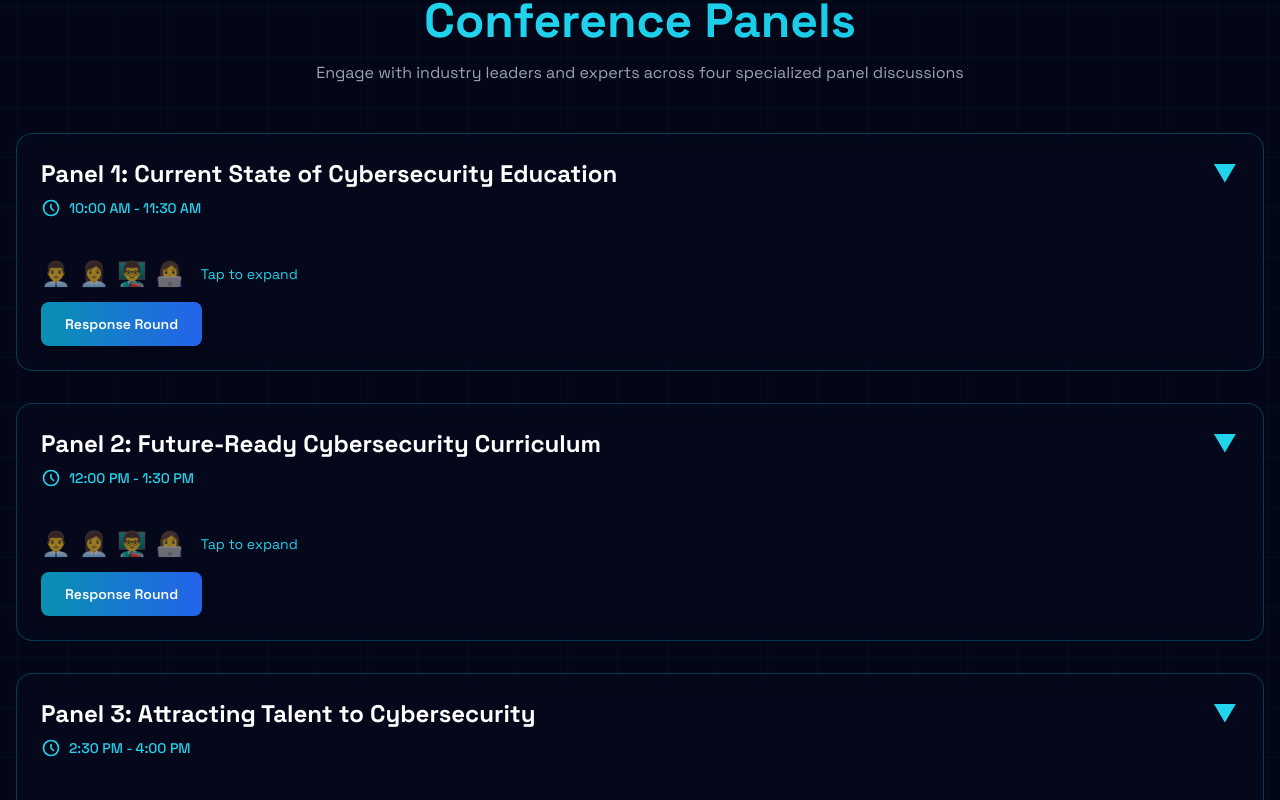
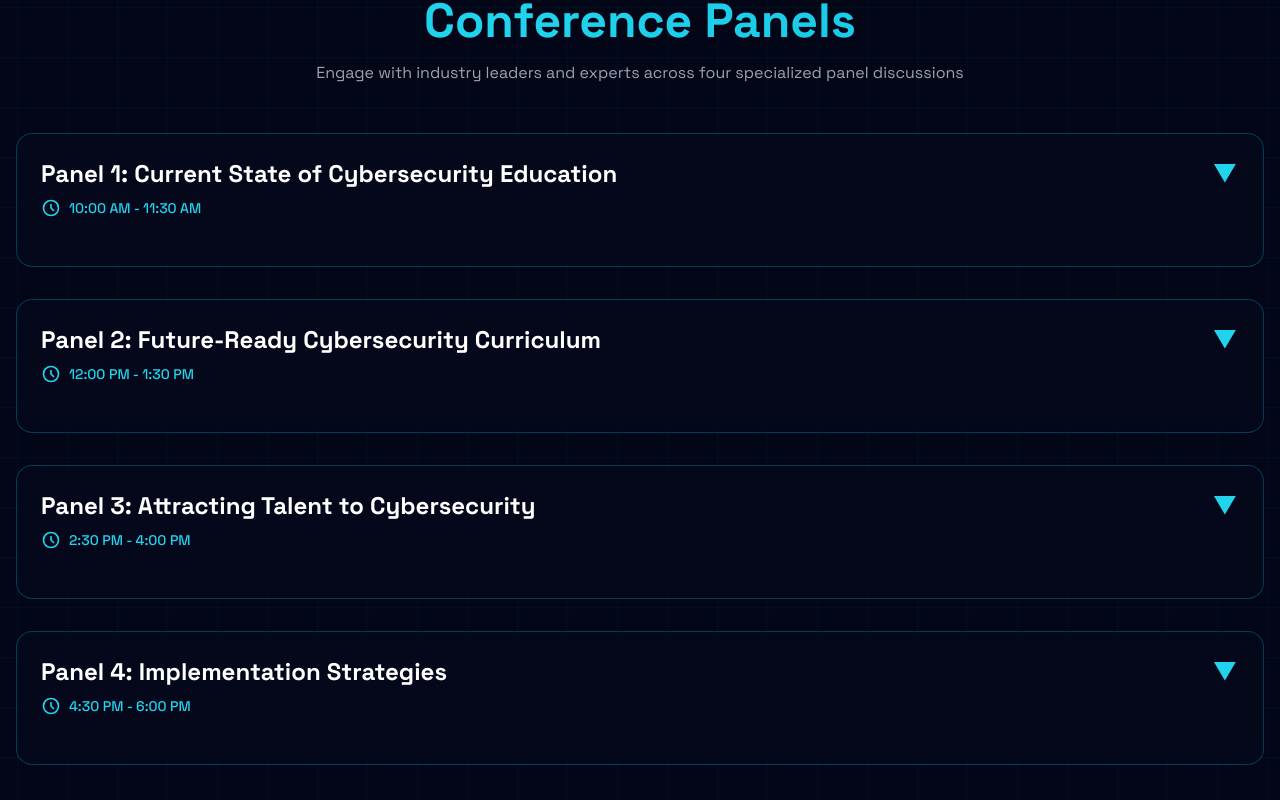
Before and after one commit to thetamannakhurana/cyber-conference, a Next.js app: page / in a window 1280 px wide. Shown: the part 3760-4560 px from the top of the page. Built offline with nearby package versions, Linux system fonts and the light colour scheme.

Commit message:
update questions button

```diff
--- a/src/components/Panels.js
+++ b/src/components/Panels.js
@@ -105,31 +105,6 @@ export default function Panels() {
                     </div>
                   ))}
                 </div>
-
-                {/* Preview when collapsed - WITH RESPONSE ROUND BUTTON */}
-                {activePanel !== panelIdx && (
-                  <div className="mt-3 md:mt-4">
-                    <div className="flex gap-2 flex-wrap items-center mb-3">
-                      {panel.members.map((member, idx) => (
-                        <span key={idx} className="text-xl md:text-2xl opacity-60 hover:opacity-100 transition-opacity">
-                          {member.icon}
-                        </span>
-                      ))}
-                      <span className="text-cyan-400 text-xs md:text-sm self-center ml-2">Tap to expand</span>
-                    </div>
-
-                    {/* Response Round Button - Shows in collapsed view */}
-                    <a
-                      href={panel.formLink}
-                      target="_blank"
-                      rel="noopener noreferrer"
-                      onClick={(e) => e.stopPropagation()}
-                      className="inline-block bg-gradient-to-r from-cyan-600 to-blue-600 text-white px-4 md:px-6 py-2 md:py-3 rounded-lg font-semibold text-xs md:text-sm hover:from-cyan-500 hover:to-blue-500 transform hover:scale-105 transition duration-300 shadow-lg"
-                    >
-                      Response Round
-                    </a>
-                  </div>
-                )}
               </div>
             </div>
           ))}
```
